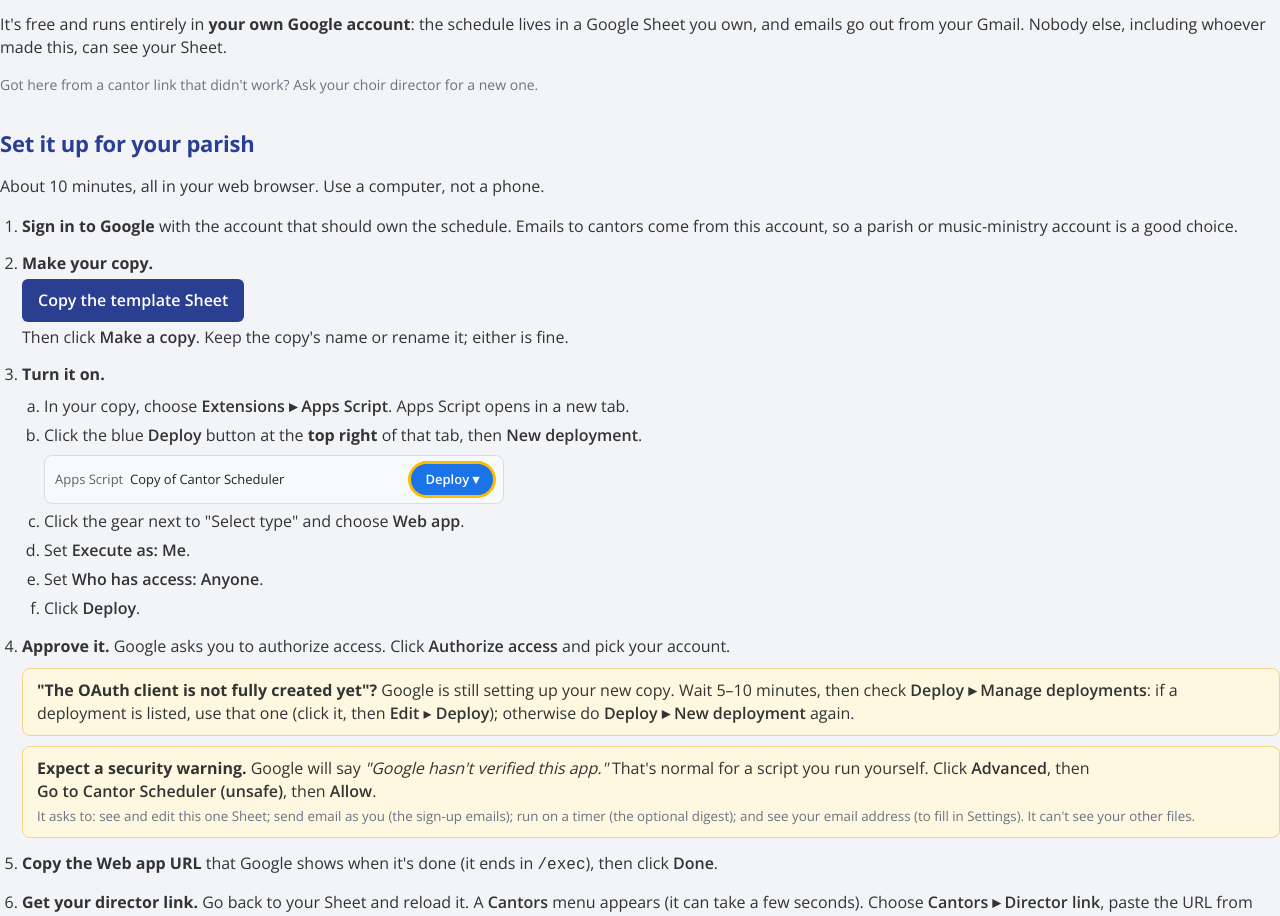
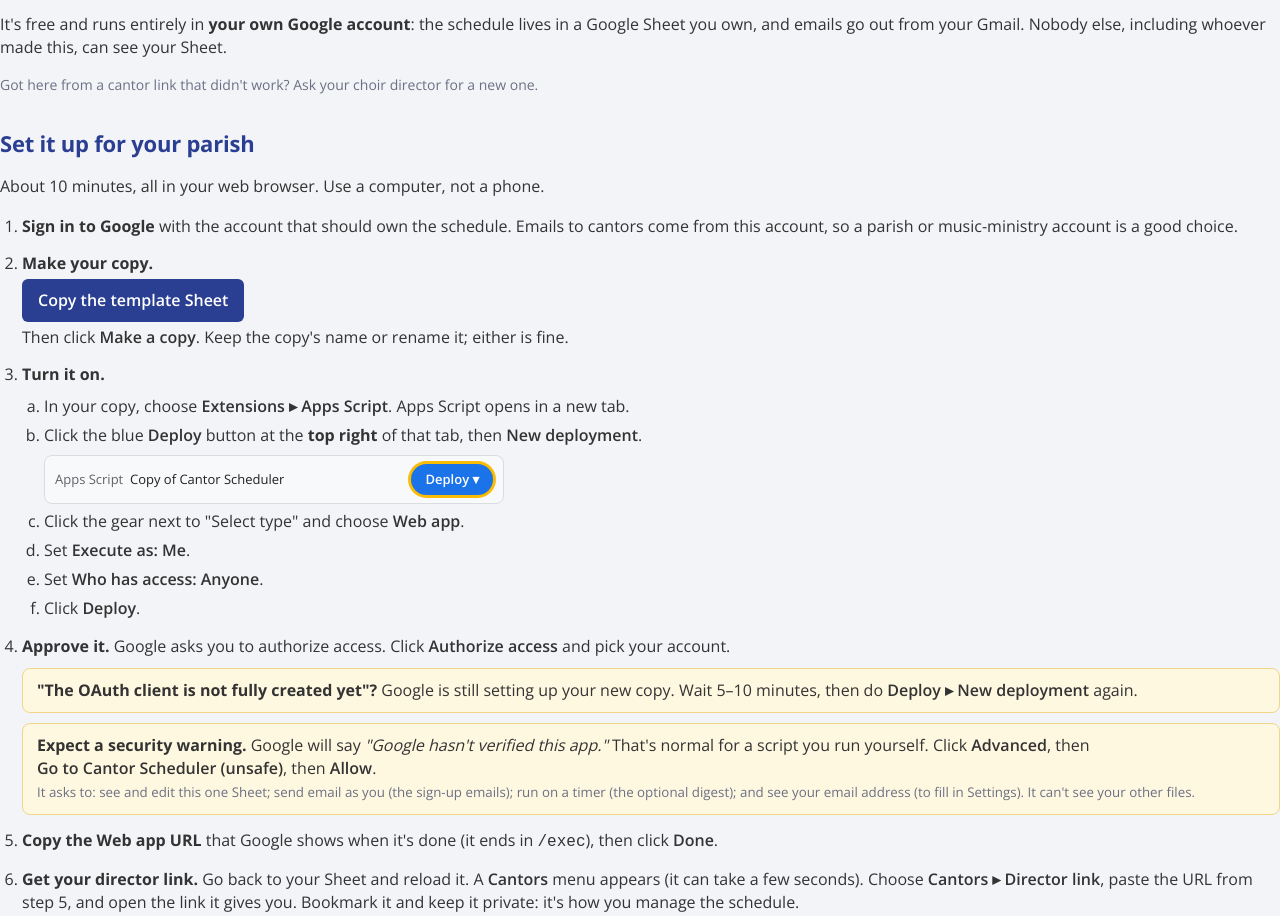
Before and after one commit to silvermorph/cantor-scheduler, a plain HTML site: page index.html in a window 1280 px wide. Shown: the part 156-1072 px from the top of the page. Drawn offline with nearby package versions, Linux system fonts and the light colour scheme.

Commit message:
Update page

```diff
--- a/index.html
+++ b/index.html
@@ -186,9 +186,7 @@
     <li><strong>Approve it.</strong> Google asks you to authorize access. Click
       <span class="menu">Authorize access</span> and pick your account.
       <div class="callout"><strong>"The OAuth client is not fully created yet"?</strong> Google is still setting up
-        your new copy. Wait 5–10 minutes, then check <span class="menu">Deploy ▸ Manage deployments</span>: if a
-        deployment is listed, use that one (click it, then <span class="menu">Edit</span> ▸
-        <span class="menu">Deploy</span>); otherwise do <span class="menu">Deploy ▸ New deployment</span> again.</div>
+        your new copy. Wait 5–10 minutes, then do <span class="menu">Deploy ▸ New deployment</span> again.</div>
       <div class="callout"><strong>Expect a security warning.</strong> Google will say
         <em>"Google hasn't verified this app."</em> That's normal for a script you run yourself. Click
         <span class="menu">Advanced</span>, then <span class="menu">Go to Cantor Scheduler (unsafe)</span>, then
```
